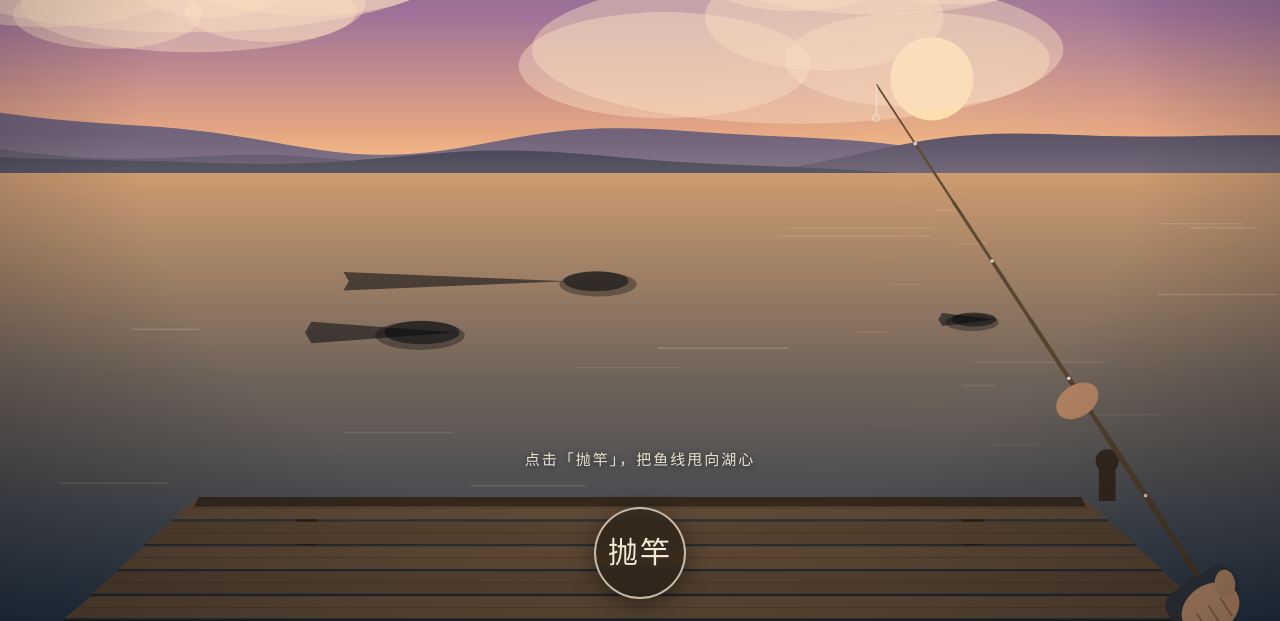
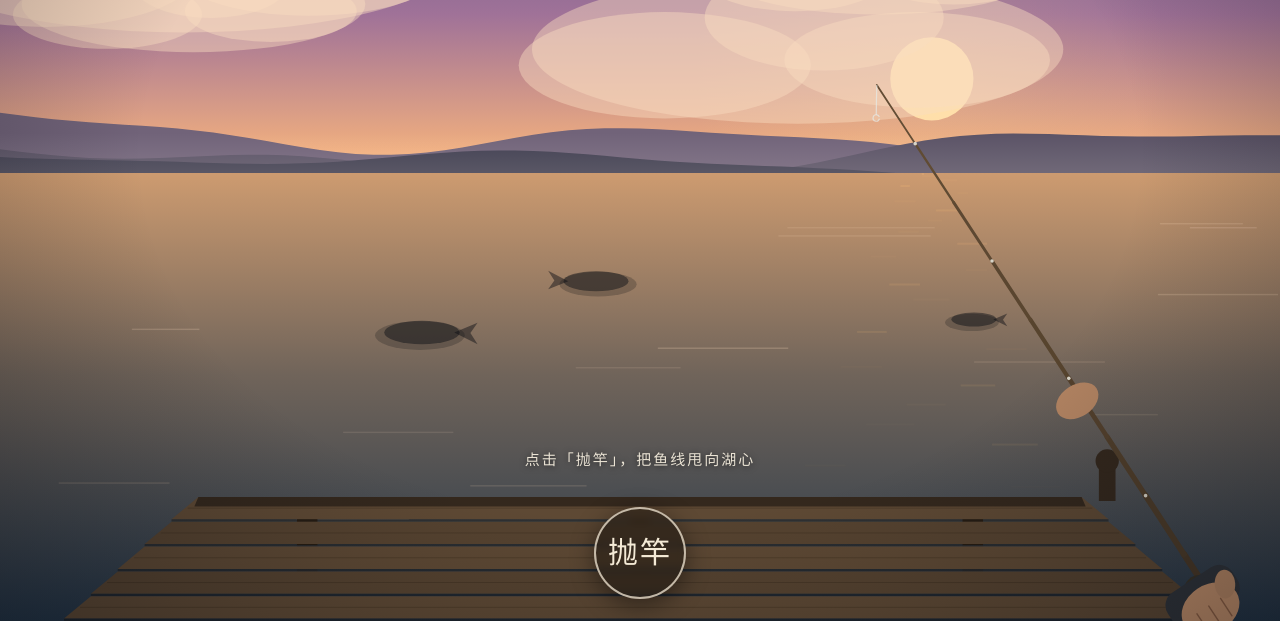
Before and after one commit to Sumomo0222/lake-fishing, a plain HTML site: page index.html in a window 1280 px wide. Shown: the part 179-800 px from the top of the page. Drawn offline with Linux system fonts and the light colour scheme; animation ran at ten frames a second; a web font is replaced by a local one.

Commit message:
修复水下鱼影尾摆偏移放大100倍的bug（尾巴与身体分离）

```diff
--- a/index.html
+++ b/index.html
@@ -1040,16 +1040,16 @@ function draw(){
   for(const f of ambient){
     const fx=f.x*W,fy=f.y*H,L=f.size*Math.min(W,900);
     ctx.save();ctx.translate(fx,fy);ctx.scale(f.dir,1);
-    ctx.fillStyle='rgba(6,10,14,0.35)';
+    ctx.fillStyle='rgba(6,10,14,0.22)';
     ctx.beginPath();ctx.ellipse(2,3,L*0.5,L*0.16,0,0,TAU);ctx.fill();
-    ctx.fillStyle='rgba(8,12,18,0.55)';
+    ctx.fillStyle='rgba(8,12,18,0.45)';
     ctx.beginPath();ctx.ellipse(0,0,L*0.42,L*0.13,0,0,TAU);ctx.fill();
-    const wag=Math.sin(time*6+f.ph)*0.35;
+    const wag=Math.sin(time*6+f.ph)*0.35; // 微幅摆尾
     ctx.beginPath();
-    ctx.moveTo(-L*0.38,0);
-    ctx.lineTo(-L*0.62+wag*L*10,-L*0.12);
-    ctx.lineTo(-L*0.55+wag*L*10,0);
-    ctx.lineTo(-L*0.62+wag*L*10,L*0.12);
+    ctx.moveTo(-L*0.36,0);
+    ctx.lineTo(-L*0.62,-L*0.12+wag*L*0.06);
+    ctx.lineTo(-L*0.54,wag*L*0.03);
+    ctx.lineTo(-L*0.62,L*0.12+wag*L*0.06);
     ctx.closePath();ctx.fill();
     ctx.restore();
   }
```
